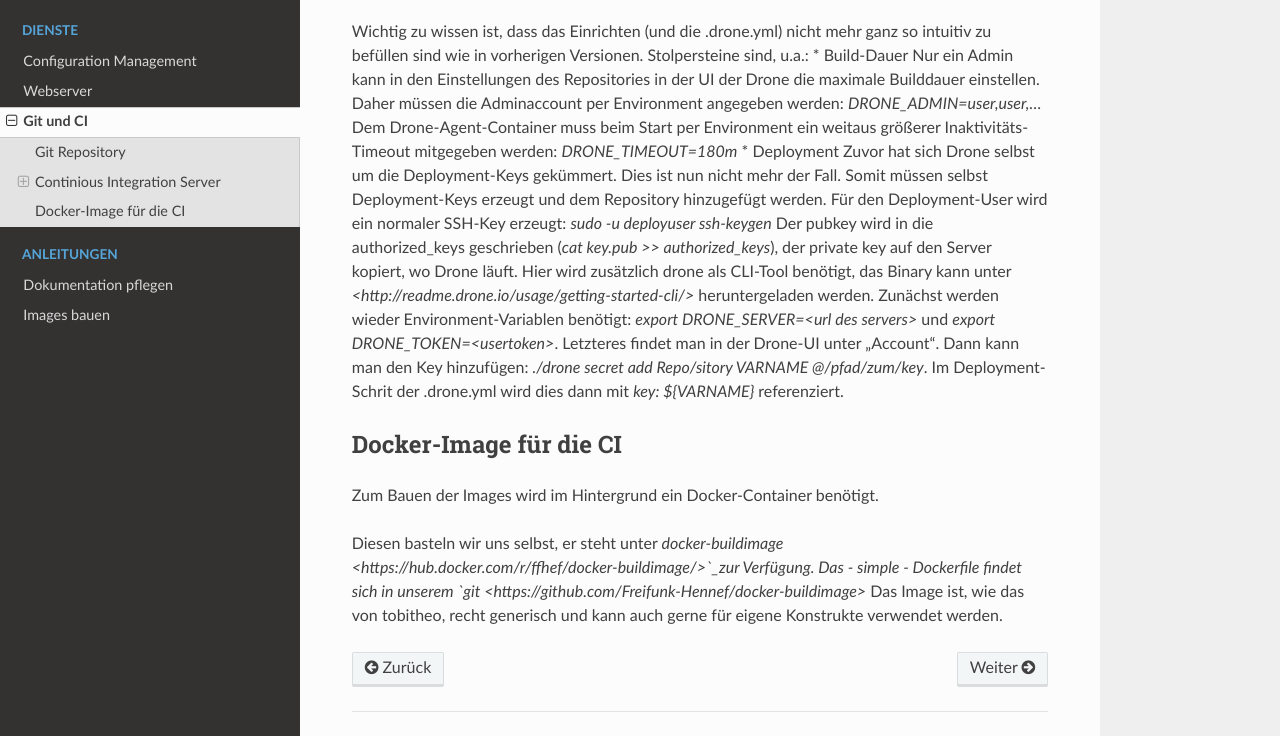
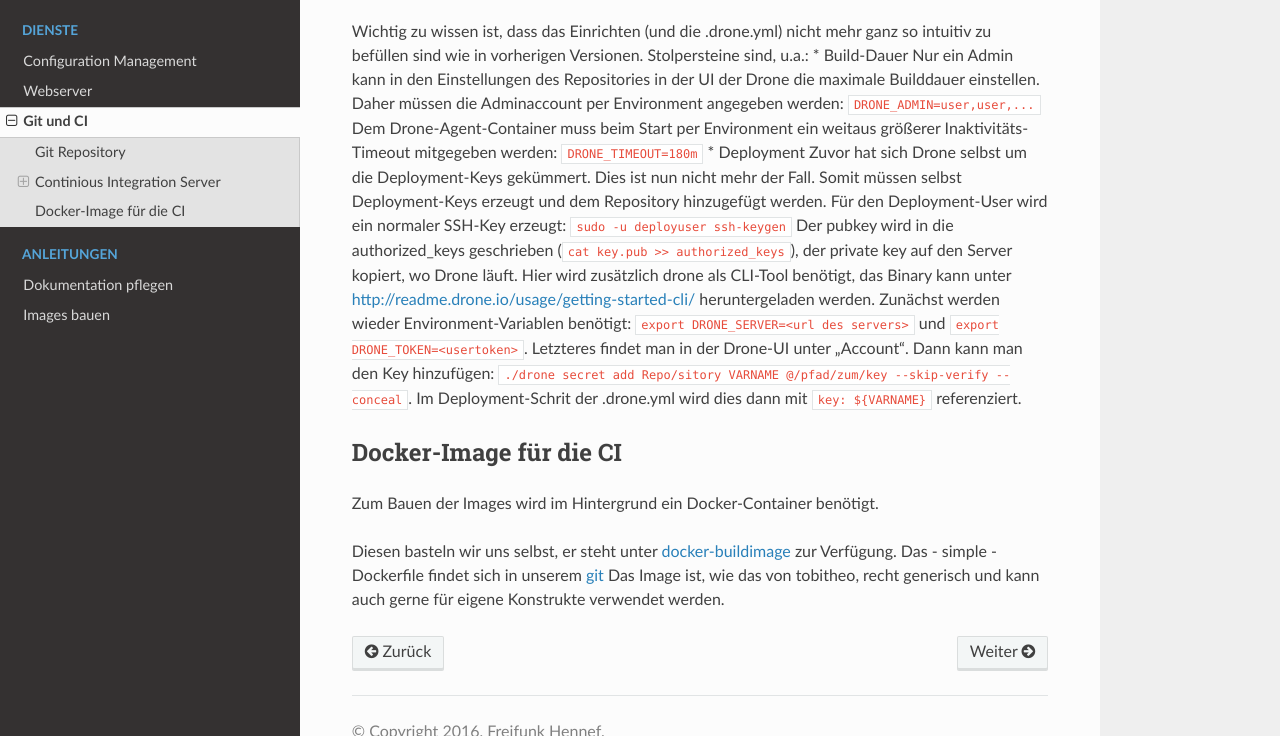
Before and after one commit to Freifunk-Hennef/FFHEF-Docs, a Sphinx documentation site: the page built from source/git-und-ci.rst, in a window 1280 px wide and 900 px high, scrolled down 719 px, cut to the strip 164-900 px from the top of the window. Built offline with Sphinx 7.4.7 and the Read the Docs theme 2.0.0, drawn with Linux system fonts in a browser that asks for light colours.

Commit message:
Corrected rst-Syntax

```diff
--- a/source/git-und-ci.rst
+++ b/source/git-und-ci.rst
@@ -40,19 +40,19 @@ Mit der Version 0.5 der Drone hat sich das Handling stark verändert, zudem habe
 
 Wichtig zu wissen ist, dass das Einrichten (und die .drone.yml) nicht mehr ganz so intuitiv zu befüllen sind wie in vorherigen Versionen. Stolpersteine sind, u.a.:
 * Build-Dauer
-Nur ein Admin kann in den Einstellungen des Repositories in der UI der Drone die maximale Builddauer einstellen. Daher müssen die Adminaccount per Environment angegeben werden: `DRONE_ADMIN=user,user,...`
-Dem Drone-Agent-Container muss beim Start per Environment ein weitaus größerer Inaktivitäts-Timeout mitgegeben werden: `DRONE_TIMEOUT=180m`
+Nur ein Admin kann in den Einstellungen des Repositories in der UI der Drone die maximale Builddauer einstellen. Daher müssen die Adminaccount per Environment angegeben werden: ``DRONE_ADMIN=user,user,...``
+Dem Drone-Agent-Container muss beim Start per Environment ein weitaus größerer Inaktivitäts-Timeout mitgegeben werden: ``DRONE_TIMEOUT=180m``
 * Deployment
 Zuvor hat sich Drone selbst um die Deployment-Keys gekümmert. Dies ist nun nicht mehr der Fall. Somit müssen selbst Deployment-Keys erzeugt und dem Repository hinzugefügt werden.
-Für den Deployment-User wird ein normaler SSH-Key erzeugt: `sudo -u deployuser ssh-keygen`
-Der pubkey wird in die authorized_keys geschrieben (`cat key.pub >> authorized_keys`), der private key auf den Server kopiert, wo Drone läuft.
-Hier wird zusätzlich drone als CLI-Tool benötigt, das Binary kann unter `<http://readme.drone.io/usage/getting-started-cli/>` heruntergeladen werden.
-Zunächst werden wieder Environment-Variablen benötigt: `export DRONE_SERVER=<url des servers>` und `export DRONE_TOKEN=<usertoken>`. Letzteres findet man in der Drone-UI unter "Account".
-Dann kann man den Key hinzufügen: `./drone secret add Repo/sitory VARNAME @/pfad/zum/key`. Im Deployment-Schrit der .drone.yml wird dies dann mit `key: ${VARNAME}` referenziert.
+Für den Deployment-User wird ein normaler SSH-Key erzeugt: ``sudo -u deployuser ssh-keygen``
+Der pubkey wird in die authorized_keys geschrieben (``cat key.pub >> authorized_keys``), der private key auf den Server kopiert, wo Drone läuft.
+Hier wird zusätzlich drone als CLI-Tool benötigt, das Binary kann unter `<http://readme.drone.io/usage/getting-started-cli/>`_ heruntergeladen werden.
+Zunächst werden wieder Environment-Variablen benötigt: ``export DRONE_SERVER=<url des servers>`` und ``export DRONE_TOKEN=<usertoken>``. Letzteres findet man in der Drone-UI unter "Account".
+Dann kann man den Key hinzufügen: ``./drone secret add Repo/sitory VARNAME @/pfad/zum/key --skip-verify --conceal``. Im Deployment-Schrit der .drone.yml wird dies dann mit ``key: ${VARNAME}`` referenziert.
 
 Docker-Image für die CI
 -----------------------
 Zum Bauen der Images wird im Hintergrund ein Docker-Container benötigt.
 
-Diesen basteln wir uns selbst, er steht unter `docker-buildimage <https://hub.docker.com/r/ffhef/docker-buildimage/>`_zur Verfügung. Das - simple - Dockerfile findet sich in unserem `git <https://github.com/Freifunk-Hennef/docker-buildimage>`
+Diesen basteln wir uns selbst, er steht unter `docker-buildimage <https://hub.docker.com/r/ffhef/docker-buildimage/>`_ zur Verfügung. Das - simple - Dockerfile findet sich in unserem `git <https://github.com/Freifunk-Hennef/docker-buildimage>`_
 Das Image ist, wie das von tobitheo, recht generisch und kann auch gerne für eigene Konstrukte verwendet werden.
```
